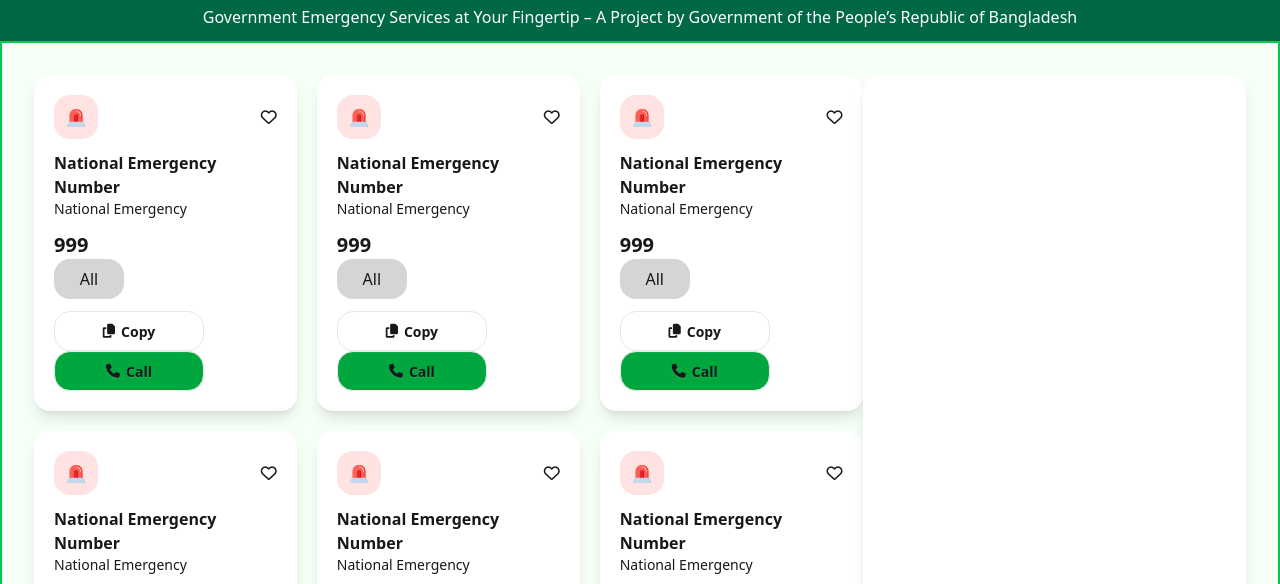
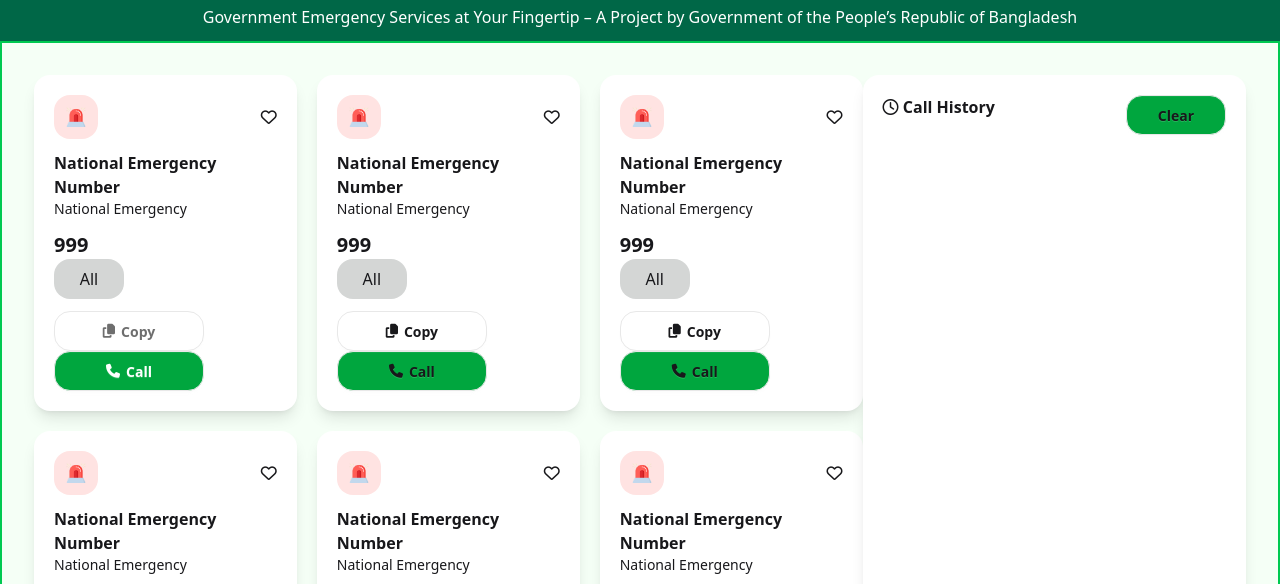
Before and after one commit to a-h-taju/Emergency-Hotline, a plain HTML site: page index.html in a window 1280 px wide. Shown: the part 209-793 px from the top of the page. Drawn offline with nearby package versions, Linux system fonts and the light colour scheme.

Commit message:
fourth commit

```diff
--- a/index.html
+++ b/index.html
@@ -69,9 +69,11 @@
                     <p class="bg-[#d4d6d5] p-2 rounded-2xl w-[70px] text-center">All</p>
                 </div>
                 <div class="mt-3">
-                    <button class="btn bg-white rounded-2xl w-[150px]"><i class="fa-solid fa-copy"></i>Copy</button>
+                    <button class="btn bg-white rounded-2xl w-[150px]"><i
+                            class="fa-solid fa-copy text-[#5c5c5ce3]"></i><span
+                            class="text-[#5c5c5ce3]">Copy</span></button>
                     <button class="btn bg-[#00a63e] rounded-2xl w-[150px]"><i
-                            class="fa-solid fa-phone"></i>Call</button>
+                            class="fa-solid fa-phone text-white"></i><span class="text-white">Call</span></button>
                 </div>
             </div>
             <!-- ***************************************** -->
@@ -267,7 +269,13 @@
                 </div>
             </div>
         </div>
-        <div class="h-[860px] w-[500px] bg-white p-5 rounded-2xl shadow-lg"></div>
+        <div class="h-[860px] w-[500px] bg-white p-5 rounded-2xl shadow-lg flex justify-between">
+            <div>
+                <h1><i class="fa-regular fa-clock"></i> <span class="font-semibold">Call History</span></h1>
+            </div>
+            <div> <button class="btn bg-[#00a63e] rounded-2xl w-[100px]">Clear</button>
+            </div>
+        </div>
     </section>
 </body>
 
```
Lines whose indentation alone changed are shown as unchanged.
